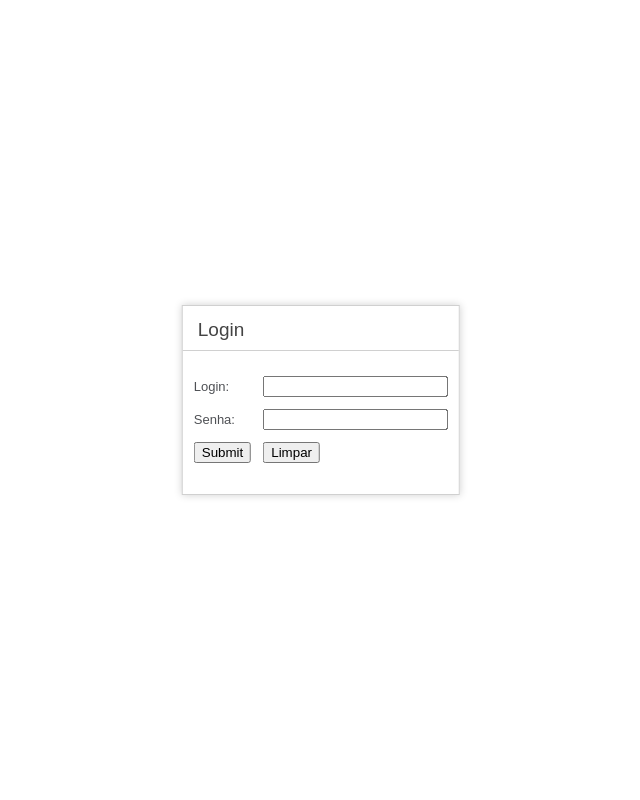
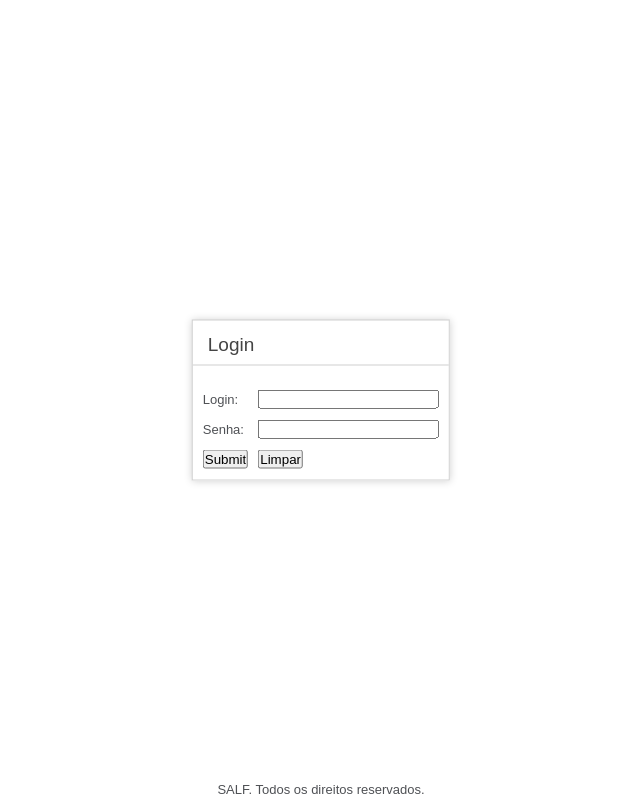
Before and after one commit to crbonilha/salf-cliente, a CodeIgniter app: page /salf/index.php/login in a window 1280 px wide. Shown: the whole page, without its empty margins (319-959 px from the left). Run offline with CodeIgniter, Linux system fonts and the light colour scheme.

Commit message:
Fiz várias alterações referentes ao Css, basicamente foi na parte visual, também montei a parte de login da mesma forma que o motivo, aqui no trabalho estou sem o banco então não testei, mas em casa eu testo

```diff
--- a/application/config/autoload.php
+++ b/application/config/autoload.php
@@ -89,7 +89,7 @@ $autoload['drivers'] = array();
 |
 |	$autoload['helper'] = array('url', 'file');
 */
-$autoload['helper'] = array();
+$autoload['helper'] = array('url');
 
 /*
 | -------------------------------------------------------------------
--- a/application/config/routes.php
+++ b/application/config/routes.php
@@ -52,6 +52,7 @@ defined('BASEPATH') OR exit('No direct script access allowed');
 
 $route['motivo'] = 'motivo';
 $route['login'] = 'login';
+$route['envia'] = 'envia';
 $route['default_controller'] = 'welcome';
 $route['404_override'] = '';
 $route['translate_uri_dashes'] = FALSE;
--- a/application/controllers/Login.php
+++ b/application/controllers/Login.php
@@ -3,23 +3,12 @@ defined('BASEPATH') OR exit('No direct script access allowed');
 
 class Login extends CI_Controller {
 
-	/**
-	 * Index Page for this controller.
-	 *
-	 * Maps to the following URL
-	 * 		http://example.com/index.php/welcome
-	 *	- or -
-	 * 		http://example.com/index.php/welcome/index
-	 *	- or -
-	 * Since this controller is set as the default controller in
-	 * config/routes.php, it's displayed at http://example.com/
-	 *
-	 * So any other public methods not prefixed with an underscore will
-	 * map to /index.php/welcome/<method_name>
-	 * @see https://codeigniter.com/user_guide/general/urls.html
-	 */
 	public function index()
 	{
-		$this->load->view('login');
+		$data['titulo'] = null;
+
+		$this -> load -> view('header', $data);
+		$this -> load -> view('login', $data);
+		$this -> load -> view('footer', $data);
 	}
 }
--- a/application/views/Login.php
+++ b/application/views/Login.php
@@ -1,48 +1,11 @@
 <?php
 defined('BASEPATH') OR exit('No direct script access allowed');
-?><!DOCTYPE html>
-<html lang="en">
-<head>
-	<meta charset="utf-8">
-	<title>Tela de Login</title>
-
-	<style type="text/css">
-
-	::selection { background-color: #E13300; color: white; }
-	::-moz-selection { background-color: #E13300; color: white; }
-
-	body {
-		background-color: #fff;
-		margin: 40px;
-		font: 13px/20px normal Helvetica, Arial, sans-serif;
-		color: #4F5155;
-	}
-
-	h1 {
-		color: #444;
-		background-color: transparent;
-		border-bottom: 1px solid #D0D0D0;
-		font-size: 19px;
-		font-weight: normal;
-		margin: 0 0 14px 0;
-		padding: 14px 15px 10px 15px;
-	}
-
-	#container {
-		border: 1px solid #D0D0D0;
-		box-shadow: 0 0 8px #D0D0D0;
-		position: absolute;
-		top: 50%;
-		left: 50%;
-		transform: translate(-50%, -50%);
-	}
-	</style>
-</head>
-<body>
-
+?>
+<div class="content">
+	<section>
 		<div id="container">
 			<h1>Login</h1>
-		<form method="POST" action="index.php/envia">
+				<form method="POST" action="<?php echo base_url();?>index.php/envia">
 					<table cellspacing="10">
 						<tr>
 							<td>
@@ -70,9 +33,6 @@ defined('BASEPATH') OR exit('No direct script access allowed');
 						</tr>
 					</table>
 				</form>
-	<br />
-</form>
 		</div>
-
-</body>
-</html>
+	</section>
+</div>
--- a/application/views/footer.php
+++ b/application/views/footer.php
@@ -1,8 +1,11 @@
 <?php
 defined('BASEPATH') OR exit('No direct script access allowed');
 ?>
-	<footer>
-		<p>SALF. Todos os direitos reservados.</p>
-	</footer>
+	<div class="footer">
+		<footer>
+			SALF. Todos os direitos reservados.
+		</footer>
+	</div>
+</div>
 </body>
 </html>
--- a/application/views/header.php
+++ b/application/views/header.php
@@ -5,9 +5,15 @@ defined('BASEPATH') OR exit('No direct script access allowed');
 <html lang="en">
 <head>
 	<meta charset="utf-8">
+	<link rel="stylesheet" type="text/css" href="<?php echo base_url();?>/estilos.css">
 	<title><?php echo $titulo; ?></title>
 </head>
 <body>
-	<header>
-		<h1><?php echo $titulo; ?></h1>
-	</header>
+	<div class="geral">
+		<div class="header">
+			<header>
+				<?php if ($titulo==""){
+					echo $titulo;
+				}?>
+			</header>
+		</div>
--- /dev/null
+++ b/estilos.css
@@ -0,0 +1,46 @@
+*  {
+	margin:0;
+	padding:0;
+}
+
+html, body {
+	height:100%;
+	background-color: #fff;
+	font: 13px/20px normal Helvetica, Arial, sans-serif;
+	color: #4F5155;
+}
+
+.geral {
+	min-height:100%;
+	position:relative;
+}
+
+.footer {
+	position:absolute;
+	bottom:0;
+	width:100%;
+	text-align: center;
+}
+
+.content {
+	overflow:hidden;
+}
+
+#container {
+		border: 1px solid #D0D0D0;
+		box-shadow: 0 0 8px #D0D0D0;
+		position: absolute;
+		top: 50%;
+		left: 50%;
+		transform: translate(-50%, -50%);
+}
+
+h1 {
+	color: #444;
+	background-color: transparent;
+	border-bottom: 1px solid #D0D0D0;
+	font-size: 19px;
+	font-weight: normal;
+	margin: 0 0 14px 0;
+	padding: 14px 15px 10px 15px;
+}
```
Also changed, not shown: application/views/estilos.css (added, +56 -0 lines), application/views/welcome_message.php (+1 -59 lines). Lines whose indentation alone changed are shown as unchanged.
